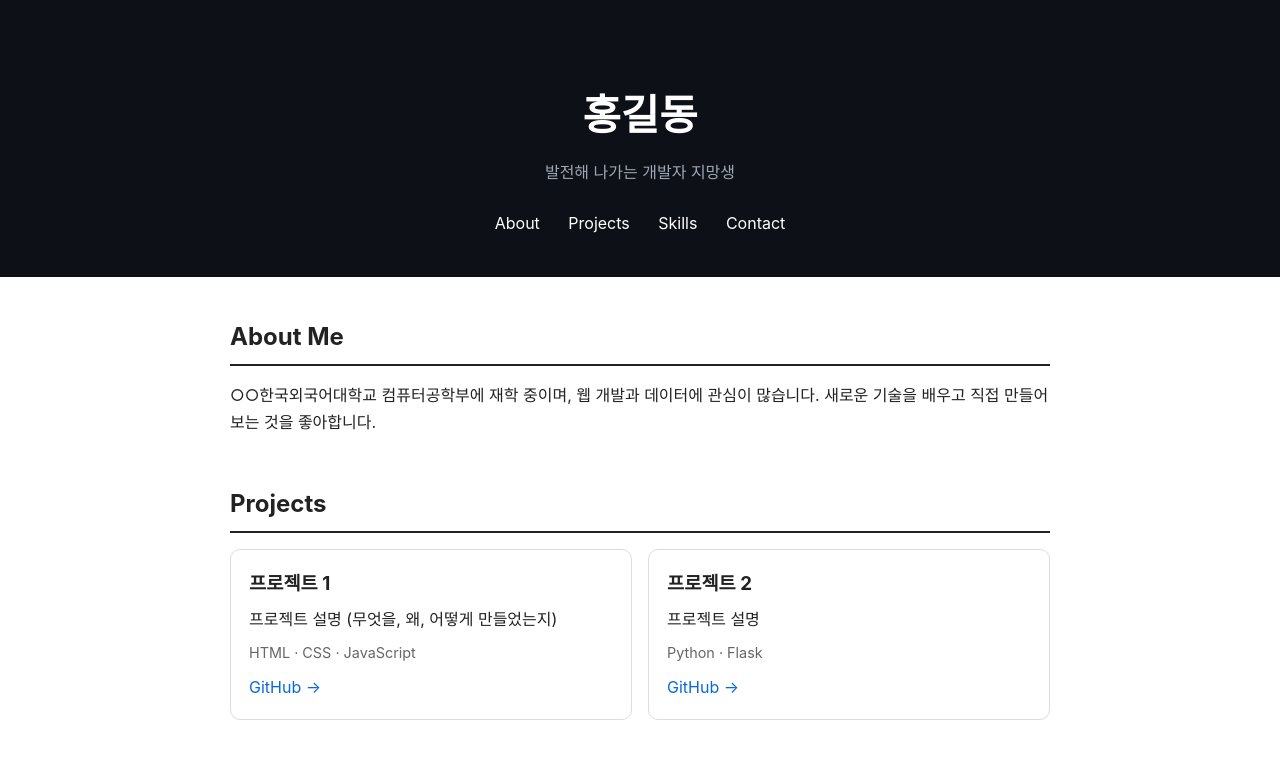
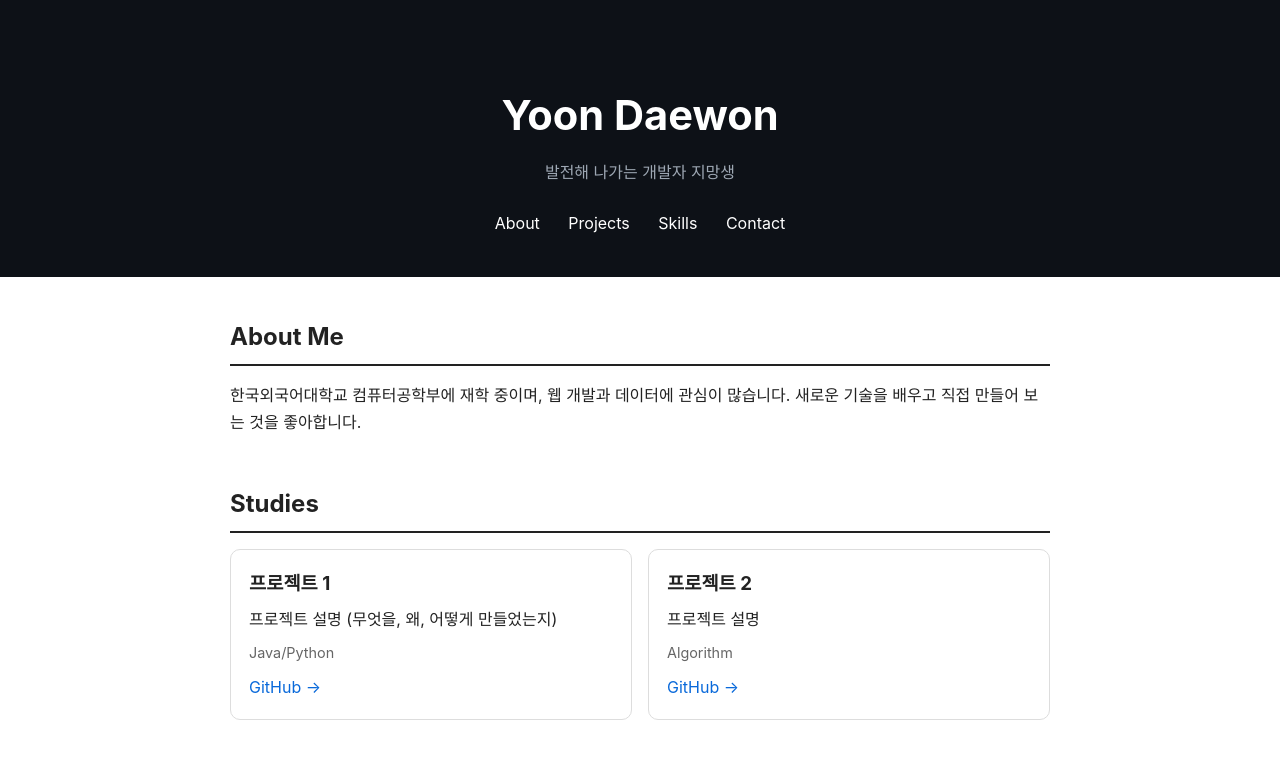
Before and after one commit to Biest-dev7/portfolio, a plain HTML site: page index.html in a window 1280 px wide. Shown: the top 765 px of the page. Drawn offline with Linux system fonts and the light colour scheme.

Commit message:
Modify project section titles and content
Updated project section titles and descriptions.

```diff
--- a/index.html
+++ b/index.html
@@ -9,7 +9,7 @@
 </head>
 <body>
   <header class="hero">
-    <h1>홍길동</h1>
+    <h1>Yoon Daewon</h1>
     <p class="tagline">발전해 나가는 개발자 지망생</p>
     <nav>
       <a href="#about">About</a>
@@ -22,23 +22,23 @@
   <main>
     <section id="about">
       <h2>About Me</h2>
-      <p>○○한국외국어대학교 컴퓨터공학부에 재학 중이며, 웹 개발과 데이터에 관심이 많습니다.
+      <p>한국외국어대학교 컴퓨터공학부에 재학 중이며, 웹 개발과 데이터에 관심이 많습니다.
          새로운 기술을 배우고 직접 만들어 보는 것을 좋아합니다.</p>
     </section>
 
     <section id="projects">
-      <h2>Projects</h2>
+      <h2>Studies</h2>
       <div class="grid">
         <article class="card">
           <h3>프로젝트 1</h3>
           <p>프로젝트 설명 (무엇을, 왜, 어떻게 만들었는지)</p>
-          <p class="tags">HTML · CSS · JavaScript</p>
+          <p class="tags">Java/Python</p>
           <a href="https://github.com/username/project1">GitHub →</a>
         </article>
         <article class="card">
           <h3>프로젝트 2</h3>
           <p>프로젝트 설명</p>
-          <p class="tags">Python · Flask</p>
+          <p class="tags">Algorithm</p>
           <a href="https://github.com/username/project2">GitHub →</a>
         </article>
       </div>
```
